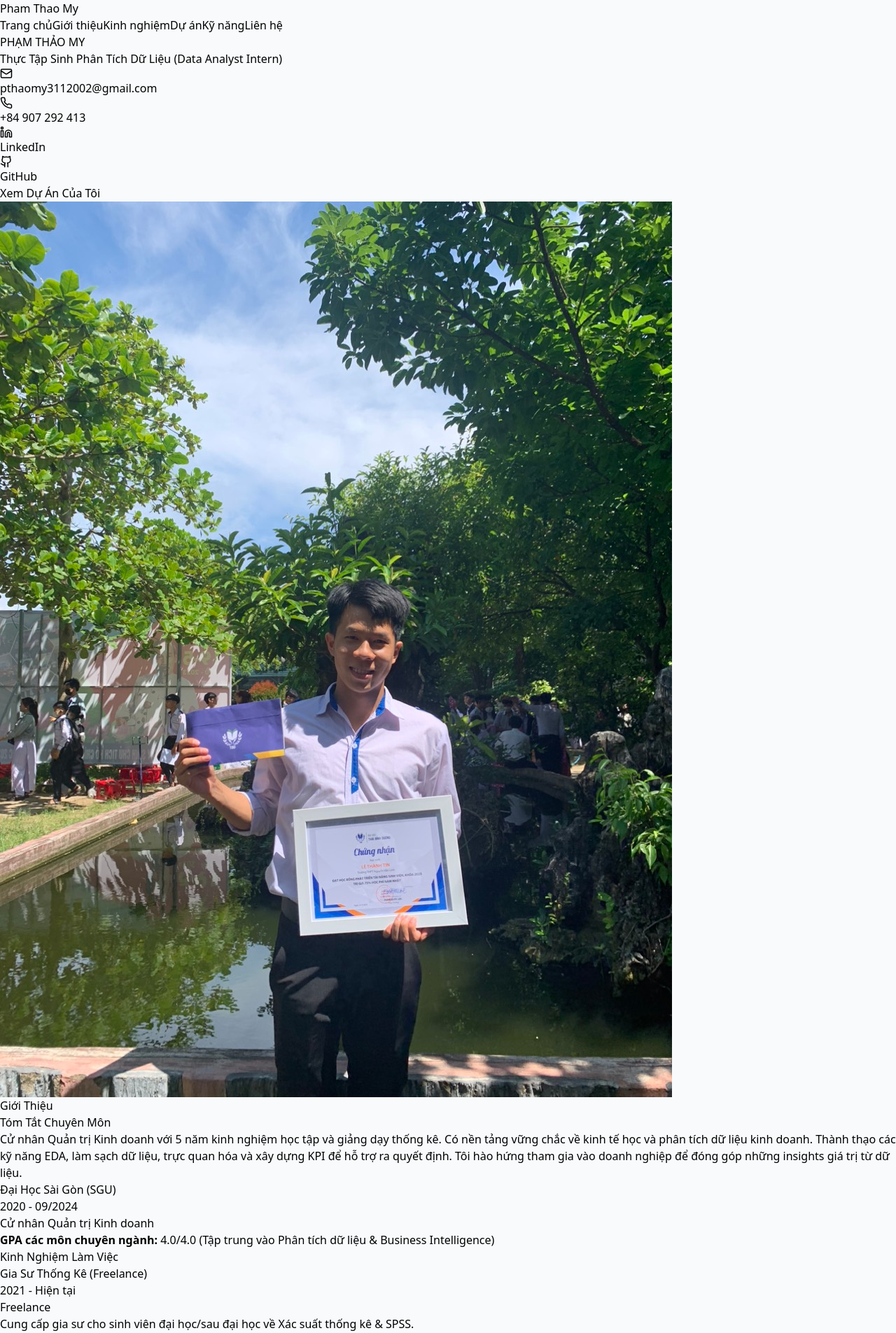
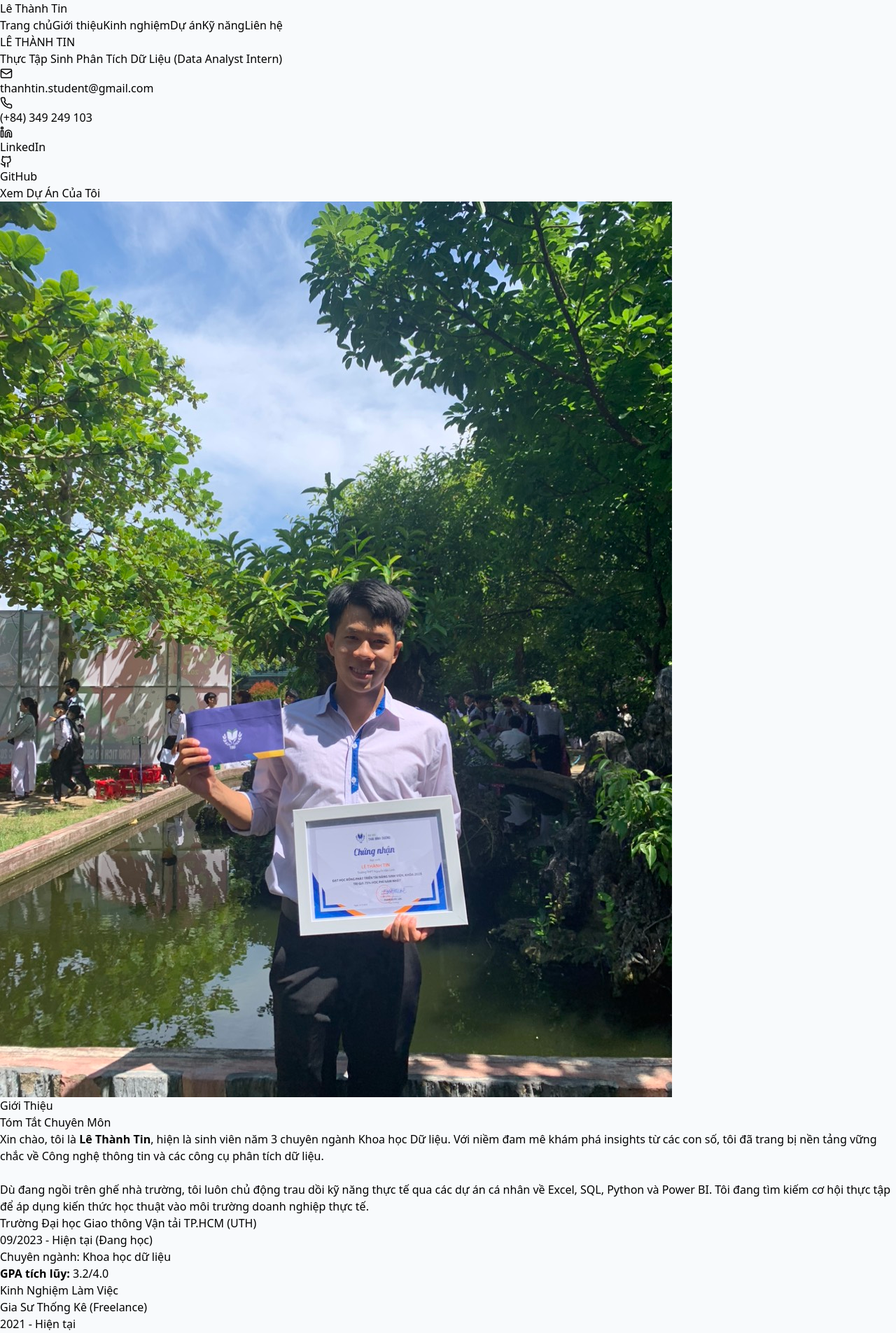
Before and after one commit to LeThanhTin4081/WEB_CV, a React (Vite) app: page / in a window 1280 px wide. Shown: the top 1905 px of the page at 70% size. Built offline with nearby package versions, Linux system fonts and the light colour scheme.

Commit message:
Update gitignore rules

```diff
--- a/package.json
+++ b/package.json
@@ -9,6 +9,7 @@
     "preview": "vite preview"
   },
   "dependencies": {
+    "@emailjs/browser": "^4.4.1",
     "lucide-react": "^0.292.0",
     "react": "^18.2.0",
     "react-dom": "^18.2.0"
--- a/src/App.tsx
+++ b/src/App.tsx
@@ -11,13 +11,13 @@ function App() {
   return (
     <main className="min-h-screen bg-slate-50 text-slate-900 font-sans">
 
-      {/* NAVBAR (Sắp xếp theo đúng ảnh bạn gửi) */}
+      {/* NAVBAR */}
       <nav className="sticky top-0 z-50 bg-white/80 backdrop-blur-lg shadow-sm border-b border-slate-100 transition-all">
         <div className="max-w-6xl mx-auto px-4 sm:px-6 lg:px-8 h-20 flex items-center justify-between">
 
-          {/* Logo */}
+          {/* Logo Tên Mới */}
           <span className="text-2xl font-extrabold bg-gradient-to-r from-blue-700 to-cyan-500 bg-clip-text text-transparent cursor-pointer">
-            Pham Thao My
+            Lê Thành Tin
           </span>
 
           {/* Menu Desktop */}
@@ -44,29 +44,15 @@ function App() {
         </div>
       </nav>
 
-      {/* NỘI DUNG CHÍNH (Cũng sắp xếp lại thứ tự các khối cho khớp với menu) */}
-
-      {/* 1. Trang chủ */}
+      {/* Nội dung chính */}
       <div id="hero"><Hero /></div>
 
       <div className="max-w-6xl mx-auto px-4 sm:px-6 lg:px-8 space-y-24 py-12">
-
-        {/* 2. Giới thiệu */}
         <div id="about"><About /></div>
-
-        {/* 3. Kinh nghiệm (Đưa lên trên) */}
         <div id="experience"><Experience /></div>
-
-        {/* 4. Dự án (Đưa lên giữa) */}
         <div id="projects"><Projects /></div>
-
-        {/* 5. Kỹ năng (Đưa xuống dưới) */}
         <div id="skills"><Skills /></div>
-
-        {/* Phần học vấn (Mình để kèm sau Kỹ năng cho hợp lý) */}
         <div id="education"><Education /></div>
-
-        {/* 6. Liên hệ */}
         <div id="contact"><Contact /></div>
       </div>
 
--- a/src/components/About.tsx
+++ b/src/components/About.tsx
@@ -5,10 +5,10 @@ const About = () => {
         {/* Cột Ảnh */}
         <div className="md:col-span-1">
           <div className="relative">
-             {/* BẠN NHỚ CHÉP ẢNH avatar.jpg VÀO THƯ MỤC PUBLIC NHÉ */}
+             {/* Nhớ chép ảnh thẻ của Tin vào public/avatar.jpg nhé */}
             <img
               src="/avatar.jpg"
-              alt="Pham Thao My"
+              alt="Lê Thành Tin"
               className="rounded-2xl shadow-2xl w-full object-cover aspect-[3/4] border-4 border-white"
             />
             <div className="absolute -bottom-4 -right-4 w-24 h-24 bg-blue-100 rounded-full -z-10"></div>
@@ -25,20 +25,29 @@ const About = () => {
 
           <h3 className="text-xl font-bold text-slate-700">Tóm Tắt Chuyên Môn</h3>
           <p className="text-slate-600 leading-relaxed text-justify">
-            Cử nhân Quản trị Kinh doanh với 5 năm kinh nghiệm học tập và giảng dạy thống kê.
-            Có nền tảng vững chắc về kinh tế học và phân tích dữ liệu kinh doanh.
-            Thành thạo các kỹ năng EDA, làm sạch dữ liệu, trực quan hóa và xây dựng KPI để hỗ trợ ra quyết định.
-            Tôi hào hứng tham gia vào doanh nghiệp để đóng góp những insights giá trị từ dữ liệu.
+            Xin chào, tôi là <strong>Lê Thành Tin</strong>, hiện là sinh viên năm 3 chuyên ngành Khoa học Dữ liệu.
+            Với niềm đam mê khám phá insights từ các con số, tôi đã trang bị nền tảng vững chắc về Công nghệ thông tin và các công cụ phân tích dữ liệu.
+            <br/><br/>
+            Dù đang ngồi trên ghế nhà trường, tôi luôn chủ động trau dồi kỹ năng thực tế qua các dự án cá nhân về Excel, SQL, Python và Power BI.
+            Tôi đang tìm kiếm cơ hội thực tập để áp dụng kiến thức học thuật vào môi trường doanh nghiệp thực tế.
           </p>
 
-          {/* Box Đại học (Giống ảnh mẫu) */}
+          {/* Box Học vấn */}
           <div className="bg-white p-5 border-l-4 border-blue-600 shadow-md rounded-r-lg mt-6">
-            <h4 className="font-bold text-lg text-slate-900">Đại Học Sài Gòn (SGU)</h4>
-            <p className="text-sm text-slate-500 mb-2">2020 - 09/2024</p>
-            <p className="text-blue-700 font-medium">Cử nhân Quản trị Kinh doanh</p>
-            <p className="text-sm text-slate-600 mt-2">
-              <strong>GPA các môn chuyên ngành:</strong> 4.0/4.0 (Tập trung vào Phân tích dữ liệu & Business Intelligence)
-            </p>
+            <h4 className="font-bold text-lg text-slate-900">Trường Đại học Giao thông Vận tải TP.HCM (UTH)</h4>
+            <p className="text-sm text-slate-500 mb-2">09/2023 - Hiện tại (Đang học)</p>
+
+            <div className="space-y-1">
+              <p className="text-blue-700 font-medium">
+                Chuyên ngành: Khoa học dữ liệu
+              </p>
+            </div>
+
+            <div className="mt-3 pt-3 border-t border-slate-100">
+              <p className="text-sm text-slate-700">
+                <strong>GPA tích lũy:</strong> <span className="font-bold text-blue-600">3.2/4.0</span>
+              </p>
+            </div>
           </div>
         </div>
       </div>
--- a/src/components/Contact.tsx
+++ b/src/components/Contact.tsx
@@ -1,36 +1,158 @@
+import { useRef, useState } from 'react';
+import emailjs from '@emailjs/browser';
+import { Mail, Phone, MapPin, Send, CheckCircle, Loader2 } from 'lucide-react';
+
 const Contact = () => {
+  const form = useRef<HTMLFormElement>(null);
+  const [loading, setLoading] = useState(false);
+  const [success, setSuccess] = useState(false);
+
+  const sendEmail = (e: React.FormEvent) => {
+    e.preventDefault();
+    setLoading(true);
+
+    // Lấy key từ file .env
+    const serviceId = import.meta.env.VITE_EMAILJS_SERVICE_ID;
+    const templateId = import.meta.env.VITE_EMAILJS_TEMPLATE_ID;
+    const publicKey = import.meta.env.VITE_EMAILJS_PUBLIC_KEY;
+
+    if (form.current) {
+      emailjs.sendForm(serviceId, templateId, form.current, publicKey)
+        .then((result) => {
+            console.log(result.text);
+            setSuccess(true);
+            setLoading(false);
+            form.current?.reset();
+        }, (error) => {
+            console.log(error.text);
+            setLoading(false);
+            alert("Lỗi gửi mail: " + error.text);
+        });
+    }
+  };
+
   return (
-    <section className="scroll-mt-24 bg-white rounded-2xl shadow-xl overflow-hidden border border-slate-100">
+    <section className="scroll-mt-24 bg-white rounded-2xl shadow-xl overflow-hidden border border-slate-100" id="contact">
       <div className="grid md:grid-cols-2">
+        {/* Cột Trái: Thông tin liên hệ */}
         <div className="p-8 bg-blue-900 text-white flex flex-col justify-center">
-          <h2 className="text-3xl font-bold mb-4">Liên Hệ</h2>
-          <p className="text-blue-200 mb-8">
+          <h2 className="text-3xl font-bold mb-4 flex items-center gap-2">
+            Liên Hệ <span className="animate-pulse">👋</span>
+          </h2>
+
+          {/* 👇 ĐOẠN VĂN KẾT HỢP CẢ 2 Ý BẠN MUỐN */}
+          <p className="text-blue-100 mb-8 leading-relaxed text-justify opacity-90">
             Tôi luôn sẵn sàng thảo luận về cơ hội nghề nghiệp, dự án data analysis hoặc hợp tác.
+            Đây là email cá nhân chính chủ, mọi tin nhắn đều được <strong>chuyển thẳng đến thiết bị</strong> của tôi nên tôi sẽ phản hồi bạn sớm nhất có thể!
           </p>
-          <div className="space-y-4">
-            <p>📧 pthaomy3112002@gmail.com</p>
-            <p>📱 +84 907 292 413</p>
-            <p>📍 Ho Chi Minh City, Vietnam</p>
+
+          <div className="space-y-6">
+            <div className="flex items-center gap-4 group">
+              <div className="bg-white/10 p-3 rounded-full group-hover:bg-white/20 transition">
+                <Mail size={24} />
+              </div>
+              <div>
+                <p className="text-sm text-blue-200">Email</p>
+                <p className="font-medium">thanhtin.student@gmail.com</p>
+              </div>
+            </div>
+
+            <div className="flex items-center gap-4 group">
+              <div className="bg-white/10 p-3 rounded-full group-hover:bg-white/20 transition">
+                <Phone size={24} />
+              </div>
+              <div>
+                <p className="text-sm text-blue-200">Điện thoại</p>
+                <p className="font-medium">(+84) 349 249 103</p>
+              </div>
+            </div>
+
+            <div className="flex items-center gap-4 group">
+              <div className="bg-white/10 p-3 rounded-full group-hover:bg-white/20 transition">
+                <MapPin size={24} />
+              </div>
+              <div>
+                <p className="text-sm text-blue-200">Khu vực làm việc</p>
+                <p className="font-medium">TP. Hồ Chí Minh</p>
+              </div>
+            </div>
           </div>
         </div>
 
-        <div className="p-8">
-          <form className="space-y-4">
+        {/* Cột Phải: Form nhập liệu */}
+        <div className="p-8 relative">
+          <form ref={form} onSubmit={sendEmail} className="space-y-4">
+
             <div>
               <label className="block text-sm font-medium text-slate-700 mb-1">Họ và tên</label>
-              <input type="text" className="w-full px-4 py-2 border border-slate-300 rounded-lg focus:ring-2 focus:ring-blue-500 outline-none" placeholder="Nhập tên của bạn" />
+              <input
+                type="text"
+                name="user_name"
+                required
+                className="w-full px-4 py-2 border border-slate-300 rounded-lg focus:ring-2 focus:ring-blue-500 outline-none transition bg-slate-50 focus:bg-white"
+                placeholder="Nhập tên của bạn"
+              />
             </div>
+
             <div>
-              <label className="block text-sm font-medium text-slate-700 mb-1">Email</label>
-              <input type="email" className="w-full px-4 py-2 border border-slate-300 rounded-lg focus:ring-2 focus:ring-blue-500 outline-none" placeholder="email@example.com" />
+              <label className="block text-sm font-medium text-slate-700 mb-1">Email nhận phản hồi</label>
+              <input
+                type="email"
+                name="user_email"
+                required
+                className="w-full px-4 py-2 border border-slate-300 rounded-lg focus:ring-2 focus:ring-blue-500 outline-none transition bg-slate-50 focus:bg-white"
+                placeholder="email@cua-ban.com"
+              />
             </div>
+
             <div>
               <label className="block text-sm font-medium text-slate-700 mb-1">Tin nhắn</label>
-              <textarea rows={4} className="w-full px-4 py-2 border border-slate-300 rounded-lg focus:ring-2 focus:ring-blue-500 outline-none" placeholder="Nhập tin nhắn..."></textarea>
+              <textarea
+                name="message"
+                rows={4}
+                required
+                className="w-full px-4 py-2 border border-slate-300 rounded-lg focus:ring-2 focus:ring-blue-500 outline-none transition bg-slate-50 focus:bg-white"
+                placeholder="Bạn muốn trao đổi về dự án hay cơ hội việc làm?"
+              ></textarea>
             </div>
-            <button className="w-full bg-blue-600 text-white font-bold py-2 rounded-lg hover:bg-blue-700 transition">
-              Gửi Tin Nhắn
+
+            <button
+              type="submit"
+              disabled={loading}
+              className={`w-full font-bold py-3 rounded-lg transition flex justify-center items-center gap-2 ${
+                loading ? 'bg-gray-400 cursor-not-allowed' : 'bg-blue-600 hover:bg-blue-700 text-white shadow-lg hover:shadow-xl'
+              }`}
+            >
+              {loading ? (
+                <>
+                  <Loader2 className="animate-spin" size={20} /> Đang gửi...
+                </>
+              ) : (
+                <>
+                  Gửi Tin Nhắn <Send size={18} />
+                </>
+              )}
             </button>
+
+            {/* Giao diện Thông báo Thành công XỊN SÒ */}
+            {success && (
+              <div className="absolute inset-0 flex flex-col items-center justify-center bg-white/95 backdrop-blur-md rounded-2xl z-20 animate-in fade-in duration-300">
+                <div className="bg-green-100 p-4 rounded-full mb-4 animate-bounce">
+                  <CheckCircle className="w-12 h-12 text-green-600" />
+                </div>
+                <h3 className="text-2xl font-bold text-gray-800 mb-2">Đã gửi thành công!</h3>
+                <p className="text-gray-600 text-center max-w-xs mb-6 px-4">
+                  Cảm ơn bạn đã nhắn tin. Tin đã nhận được thông báo và sẽ phản hồi sớm nhé!
+                </p>
+                <button
+                  onClick={() => setSuccess(false)}
+                  className="px-6 py-2 bg-gray-100 text-gray-700 font-medium rounded-full hover:bg-gray-200 transition"
+                >
+                  Gửi tin nhắn khác
+                </button>
+              </div>
+            )}
+
           </form>
         </div>
       </div>
--- a/src/components/Footer.tsx
+++ b/src/components/Footer.tsx
@@ -1,19 +1,17 @@
-import { Mail, Linkedin, Github, Facebook, Instagram } from 'lucide-react';
+import { Mail, Linkedin, Github } from 'lucide-react';
 
 const Footer = () => {
   return (
     <footer className="bg-slate-900 text-slate-300 py-12 border-t border-slate-800">
       <div className="max-w-6xl mx-auto px-4 sm:px-6 lg:px-8 grid md:grid-cols-3 gap-8">
-        {/* Cột 1: Giới thiệu (Vẫn giữ Tiếng Việt cho khớp với nội dung web) */}
         <div>
-          <h3 className="text-xl font-bold text-white mb-4">Pham Thao My</h3>
+          <h3 className="text-xl font-bold text-white mb-4">Lê Thành Tin</h3>
           <p className="text-sm leading-relaxed text-slate-400">
             Data Analyst Intern với đam mê phân tích dữ liệu, visualization và machine learning.
             Luôn tìm kiếm cơ hội để học hỏi và phát triển trong lĩnh vực data science.
           </p>
         </div>
 
-        {/* Cột 2: Liên kết */}
         <div>
           <h3 className="text-lg font-bold text-white mb-4">Liên Kết Nhanh</h3>
           <ul className="space-y-2 text-sm">
@@ -26,39 +24,30 @@ const Footer = () => {
           </ul>
         </div>
 
-        {/* Cột 3: Mạng xã hội */}
         <div>
           <h3 className="text-lg font-bold text-white mb-4">Kết Nối</h3>
           <div className="flex gap-3">
-            <a href="mailto:pthaomy3112002@gmail.com" className="bg-slate-800 p-2.5 rounded-lg hover:bg-blue-600 hover:text-white transition">
+            <a href="mailto:thanhtin.student@gmail.com" className="bg-slate-800 p-2.5 rounded-lg hover:bg-blue-600 hover:text-white transition">
               <Mail size={20} />
             </a>
-            <a href="https://linkedin.com/in/phamthaomy" target="_blank" rel="noreferrer" className="bg-slate-800 p-2.5 rounded-lg hover:bg-blue-700 hover:text-white transition">
+            <a href="https://www.linkedin.com/in/lethanhtin41" target="_blank" rel="noreferrer" className="bg-slate-800 p-2.5 rounded-lg hover:bg-blue-700 hover:text-white transition">
               <Linkedin size={20} />
             </a>
-            <a href="https://github.com/phamthaomy" target="_blank" rel="noreferrer" className="bg-slate-800 p-2.5 rounded-lg hover:bg-gray-600 hover:text-white transition">
+            <a href="https://github.com/LeThanhTin4081" target="_blank" rel="noreferrer" className="bg-slate-800 p-2.5 rounded-lg hover:bg-gray-600 hover:text-white transition">
               <Github size={20} />
-            </a>
-            <a href="https://facebook.com/phamthaomy" target="_blank" rel="noreferrer" className="bg-slate-800 p-2.5 rounded-lg hover:bg-blue-600 hover:text-white transition">
-              <Facebook size={20} />
-            </a>
-            <a href="https://instagram.com/phamthaomy" target="_blank" rel="noreferrer" className="bg-slate-800 p-2.5 rounded-lg hover:bg-pink-600 hover:text-white transition">
-              <Instagram size={20} />
             </a>
           </div>
         </div>
       </div>
 
-      {/* PHẦN CHÂN TRANG (ĐÃ ĐỒNG BỘ TIẾNG ANH CẢ 2 BÊN) */}
+      {/* Phần chân trang */}
       <div className="max-w-6xl mx-auto px-4 sm:px-6 lg:px-8 mt-12 pt-8 border-t border-slate-800">
         <div className="flex flex-col md:flex-row justify-between items-center gap-4">
 
-            {/* Bên trái: Copyright (English) */}
             <div className="text-sm text-slate-400 bg-slate-800/50 px-5 py-2 rounded-full border border-slate-700 shadow-sm hover:border-slate-500 transition cursor-default">
-                © 2025 Pham Thao My. All rights reserved.
+                © 2025 Le Thanh Tin. All rights reserved.
             </div>
 
-            {/* Bên phải: Tech Stack (English) */}
             <div className="text-sm text-slate-400 bg-slate-800/50 px-5 py-2 rounded-full border border-slate-700 shadow-sm flex items-center gap-2 hover:border-blue-500/50 transition cursor-default">
                 <span>Built with</span>
                 <span className="font-bold text-[#61DAFB]">ReactJS</span>
--- a/src/components/Hero.tsx
+++ b/src/components/Hero.tsx
@@ -4,42 +4,39 @@ const Hero = () => {
   return (
     <section className="relative bg-gradient-to-r from-blue-900 to-blue-600 text-white py-24 sm:py-32">
       <div className="max-w-4xl mx-auto text-center px-4 relative z-10">
-        <h1 className="text-5xl font-extrabold tracking-tight sm:text-6xl mb-4 drop-shadow-lg">
-          PHẠM THẢO MY
+        <h1 className="text-5xl font-extrabold tracking-tight sm:text-6xl mb-4 drop-shadow-lg uppercase">
+          LÊ THÀNH TIN
         </h1>
         <p className="text-xl sm:text-2xl text-blue-100 font-light mb-8">
           Thực Tập Sinh Phân Tích Dữ Liệu (Data Analyst Intern)
         </p>
 
         {/* Thông tin liên hệ nhanh */}
-        <div className="flex flex-wrap justify-center gap-6 mb-10 text-sm font-medium text-blue-100">
+        <div className="flex flex-wrap justify-center gap-4 mb-10 text-sm font-medium text-blue-100">
 
-          {/* Email: Dùng thẻ 'a' với 'mailto:' để bấm là gửi thư */}
-          <a href="mailto:pthaomy3112002@gmail.com" className="flex items-center gap-2 hover:text-white transition cursor-pointer hover:underline">
-            <Mail size={18} /> pthaomy3112002@gmail.com
+          {/* Sửa: Hiện thẳng email ra cho dễ copy */}
+          <a href="mailto:thanhtin.student@gmail.com" className="flex items-center gap-2 px-3 py-2 bg-white/10 rounded-full hover:bg-white/20 transition backdrop-blur-sm">
+            <Mail size={18} /> thanhtin.student@gmail.com
           </a>
 
-          {/* SĐT: Dùng 'tel:' để bấm là gọi (trên điện thoại) */}
-          <a href="tel:+84907292413" className="flex items-center gap-2 hover:text-white transition cursor-pointer hover:underline">
-            <Phone size={18} /> +84 907 292 413
+          <a href="tel:+84349249103" className="flex items-center gap-2 px-3 py-2 bg-white/10 rounded-full hover:bg-white/20 transition backdrop-blur-sm">
+            <Phone size={18} /> (+84) 349 249 103
           </a>
 
-          <a href="https://linkedin.com/in/phamthaomy" target="_blank" rel="noreferrer" className="flex items-center gap-2 hover:text-white transition cursor-pointer hover:underline">
+          <a href="https://www.linkedin.com/in/lethanhtin41" target="_blank" rel="noreferrer" className="flex items-center gap-2 px-3 py-2 bg-white/10 rounded-full hover:bg-white/20 transition backdrop-blur-sm">
             <Linkedin size={18} /> LinkedIn
           </a>
 
-          <a href="https://github.com/" target="_blank" rel="noreferrer" className="flex items-center gap-2 hover:text-white transition cursor-pointer hover:underline">
+          <a href="https://github.com/LeThanhTin4081" target="_blank" rel="noreferrer" className="flex items-center gap-2 px-3 py-2 bg-white/10 rounded-full hover:bg-white/20 transition backdrop-blur-sm">
             <Github size={18} /> GitHub
           </a>
         </div>
 
-        {/* Nút bấm */}
         <a href="#projects" className="inline-block bg-white text-blue-700 font-bold px-8 py-3 rounded-full shadow-lg hover:bg-blue-50 transition transform hover:-translate-y-1">
           Xem Dự Án Của Tôi
         </a>
       </div>
 
-      {/* Trang trí nền (Curve) */}
       <div className="absolute bottom-0 left-0 right-0 h-16 bg-slate-50 rounded-t-[50%] scale-110"></div>
     </section>
   );
```
Also changed, not shown: 2 other files (tests, documents, lock files or other folders).
